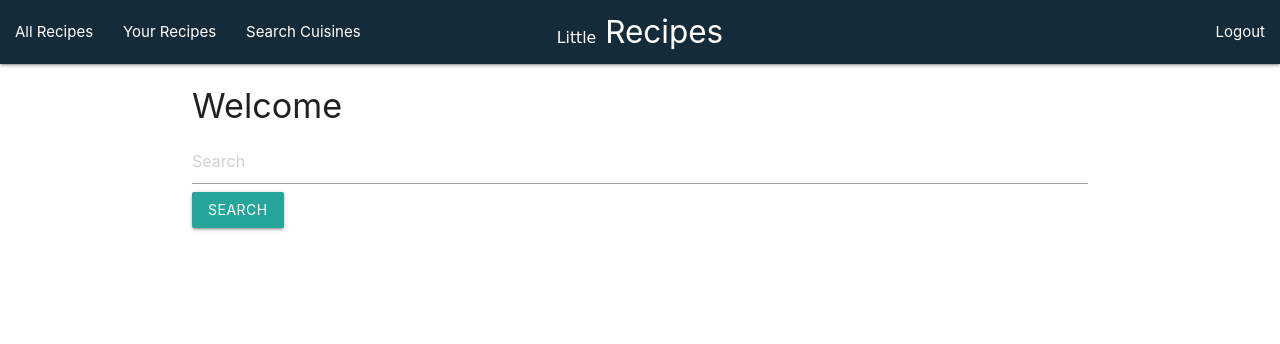
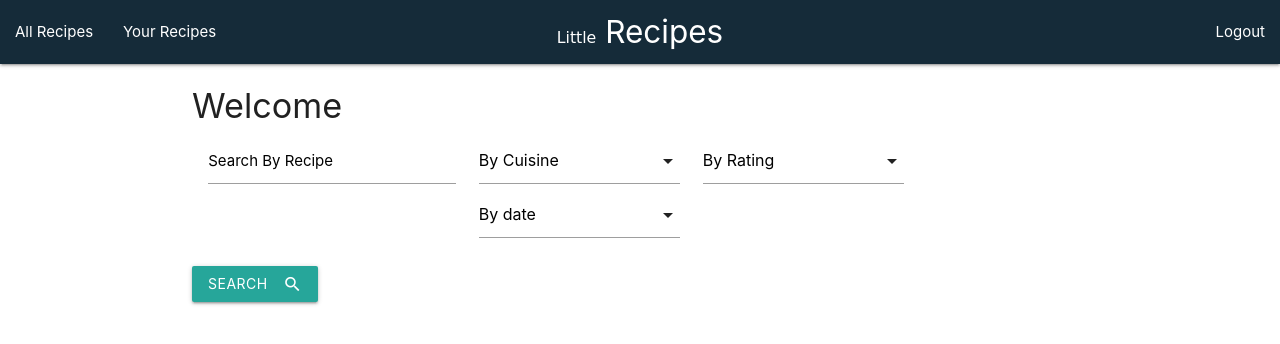
Before and after one commit to Code-Institute-Submissions/RECIPE_WEBPAGE, a Flask app: page /main/ in a window 1280 px wide. Shown: the top 344 px of the page. Run offline with Flask 2, Linux system fonts and the light colour scheme; data that the repository does not hold is empty; some libraries are stand-ins or nearby versions.

Commit message:
start work on searchbar, sorted out ingredients insert and delelet function.

```diff
--- a/app.py
+++ b/app.py
@@ -3,7 +3,6 @@ from flask import Flask, render_template, redirect, request, url_for, flash, ses
 import pymysql
 from werkzeug.utils import secure_filename
 from sql_connection import connection_import
-from math import ceil
 
 """upload path to store photos submitted from recipes"""
 
@@ -48,7 +47,12 @@ def register():
             else:
                 if request.form["password"] == request.form["re-enter"]:
                     cursor.execute("INSERT INTO USERS(name, password) VALUES(%s, %s)", (request.form["name"], request.form["password"]))
+                    connection.commit()
 
+                    cursor.execute("SELECT user_id FROM USERS WHERE name = %s", (request.form["name"]))
+                    id = cursor.fetchone()
+
+                    cursor.execute("INSERT INTO USERS_RECIPES(users_id) VALUES(%s)", (id["user_id"]))
                     connection.commit()
 
                     return redirect(url_for("login"))
@@ -94,13 +98,20 @@ def main():
 
     with connection.cursor(pymysql.cursors.DictCursor) as cursor:
 
-        cursor.execute("SELECT * FROM RECIPES")
-
+        recipes = cursor.execute("SELECT * FROM RECIPES")
         all_recipes = cursor.fetchall()
 
-    return render_template("main.html", all_recipes=all_recipes)
+        cursor.execute("SELECT DISTINCT cuisine FROM RECIPES")
+        cuisines = cursor.fetchall()
 
 
+
+    return render_template("main.html", all_recipes=all_recipes, cuisines=cuisines)
+
+@app.route("/next/<string:all_recipes>")
+def next(all_recipes):
+    next(all_recipes)
+    return redirect(url_for("main"))
 # <--------------------- CRUD for recipes ----------------------->
 
 
@@ -200,7 +211,6 @@ def add_recipe():
             for i in x:
                 cursor.execute("INSERT INTO INGREDIENTS(ingredient, recipe_id) VALUES(%s, %s)", (i, recipe_id["recipe_id"]))
 
-
                 connection.commit()
 
             connection.commit()
@@ -225,10 +235,11 @@ def edit_recipe(id):
 
         cursor.execute("SELECT * FROM RECIPES WHERE recipe_id = %s", id)
         recipe = cursor.fetchone()
-        print(recipe["recipe_id"])
 
         cursor.execute("SELECT * FROM INGREDIENTS WHERE recipe_id = %s", id)
         ingredients = cursor.fetchall()
+
+
 
         method = recipe["method"].split("-")
 
@@ -242,14 +253,15 @@ def edit_recipe(id):
             prep = request.form["prep_time"]
             method = request.form["methods"]
             image = request.form["image"]
-            ingredient = request.form["ingredients"]
-
+            ingredient = request.form["ingredients"].split(",")
 
 
             cursor.execute('UPDATE RECIPES SET recipe_name=%s, cuisine=%s, serves=%s, temp=%s, time=%s, prep=%s, method=%s, image=%s WHERE recipe_id=%s',(recipe_name, cuisine, serves, temp, time, prep, method, image, id))
 
-            # for i in ingredient:
-            #     cursor.execute("UPDATE INGREDIENTS SET ingredient=i['ingredient'] WHERE recipe_id=recipes_id")
+            cursor.execute("DELETE FROM INGREDIENTS WHERE recipe_id = %s", (id))
+
+            for i in ingredient:
+                cursor.execute("INSERT INTO INGREDIENTS(ingredient, recipe_id) VALUES(%s, %s)", (i, id))
 
             connection.commit()
 
@@ -259,20 +271,17 @@ def edit_recipe(id):
     return render_template("edit_recipe.html", recipe_details=recipe, ingredients=ingredients, method=method)
 
 
-
-
 @app.route("/delete_recipe/<int:id>/")
 def delete_recipe(id):
-
     with connection.cursor(pymysql.cursors.DictCursor) as cursor:
-
-        cursor.execute("DELETE FROM RECIPES WHERE user_id = %s", id)
+        cursor.execute("DELETE FROM RECIPES WHERE recipe_id = %s", id)
+        print(id)
         connection.commit()
 
     return redirect(url_for("your_recipes"))
 
 
-# <------------------ RATING RECIPES AND QUICK ADD --------------------->
+# <------------------ RATING RECIPES / QUICK ADD / FILTER --------------------->
 
 @app.route("/rate_recipe/<int:id>")
 def rate_recipe(id):
@@ -310,7 +319,6 @@ def quick_add(id):
         ingredients = cursor.fetchall()
 
         quick_add[0]['user_id'] = newID["user_id"]
-
         users_id = quick_add[0]["user_id"]
         recipe_name = quick_add[0]["recipe_name"]
         cuisine = quick_add[0]["cuisine"]
@@ -323,10 +331,20 @@ def quick_add(id):
 
         cursor.execute("INSERT INTO RECIPES(user_id, name, recipe_name, cuisine, serves, temp, time, prep, method, image) VALUES(%s, %s, %s, %s, %s, %s, %s, %s, %s, %s)", (users_id, username, recipe_name, cuisine, serves, temp, cook_time, prep, method, Image))
 
-        connection.commit()
+        # for i in ingredients:
+        #     cursor.execute("INSERT INTO INGREDIENTS(ingredient, recipe_id) VALUES(%s, %s)", (i, i["recipe_id"]))
+
+
+        # connection.commit()
 
     return redirect(url_for("your_recipes"))
 
+
+# @app.route("/filter_recipes")
+# def filter_recipes():
+#     if request.method == "POST":
+#         return redirect(url_for("filter_recipes"))
+#     return render_template("filter_recipes.html")
 
 # <------------------ CUISINE SECTION ----------------------->
 
--- a/static/css/style.css
+++ b/static/css/style.css
@@ -26,7 +26,7 @@
     margin: 20px 0;
 }
 
-/* First page  */
+/* Login and register page  */
 
 #main-login-page {
     background-image: url("https://images.pexels.com/photos/357743/pexels-photo-357743.jpeg?auto=compress&cs=tinysrgb&dpr=2&h=750&w=1260");
@@ -59,22 +59,9 @@
 
 /* main page */
 
-.search-bar {
-    padding: 10px 15px;
-    color: black;
-}
-
 .label-icon {
     color: black;
 }
-
-/*.recipe-display {*/
-/*    height: auto;*/
-/*    max-width: 250px !important;*/
-/*    margin: 5px 10px;*/
-/*    box-sizing: border-box;*/
-
-/*}*/
 
 .recipe_image_card {
     max-height: 150px;
@@ -136,6 +123,16 @@
 .recipe-input {
     border-bottom: none !important;
 }
+.filtered {
+    margin-top: 10px;
+}
+.search_text{
+    margin:0;
+}
+.input-field.col label {
+     font-weight: 400;
+     color:black;
+}
 
 /* cuisines */
 
--- a/static/js/js.js
+++ b/static/js/js.js
@@ -2,6 +2,7 @@ $(document).ready(function() {
     $('.modal').modal();
     $('.sidenav').sidenav();
     $('.slider').slider();
+    $('select').formSelect();
 
     $('.recipe-form').on('submit', function(e) {
         let values = [];
@@ -22,25 +23,31 @@ $(document).ready(function() {
 
 // <---------- Insert line for recipe form entries -------->
 
-function addIngredient(event) {
+function addIngredient(e) {
 
-    let list = document.getElementById("list");
-    let btn = document.getElementById("ingredients-btn");
-    let newElement = document.createElement("input");
+    let list = document.getElementById("list"),
+        btn = document.getElementById("ingredients-btn"),
+        newElement = document.createElement("input");
+
     newElement.setAttribute("type", "text");
     newElement.setAttribute("name", "ingredient");
-
     list.insertBefore(newElement, btn);
 
 }
 
 function addMethod(e) {
 
-    let list = document.getElementById("method_list");
-    let btn = document.getElementById("method-btn");
-    let newElement = document.createElement("input");
+    let list = document.getElementById("method_list"),
+         btn = document.getElementById("method-btn"),
+        newElement = document.createElement("input");
+
     newElement.setAttribute("type", "text");
     newElement.setAttribute("name", "method");
 
     list.insertBefore(newElement, btn);
 }
+
+function filter(e) {
+    var elems = document.querySelectorAll('select');
+    console.log(elems.Values)
+};
--- a/templates/base.html
+++ b/templates/base.html
@@ -17,7 +17,6 @@
                 <ul id="nav-left" class="left hide-on-med-and-down">
                     <li><a href="{{ url_for('main') }}">All Recipes</a></li>
                     <li><a href="{{ url_for('your_recipes') }}">Your Recipes</a></li>
-                    <li><a href="{{ url_for('cuisine') }}">Search Cuisines</a></li>
                 </ul>
                 <ul id="nav-right" class="right hide-on-med-and-down">
                     <li><a href="{{ url_for('logout') }}">Logout</a></li>
@@ -27,7 +26,6 @@
         <ul class="sidenav" id="mobile-nav">
             <li><a href="{{ url_for('main') }}">All Recipes</a></li>
             <li><a href="{{ url_for('your_recipes') }}">Your Recipes</a></li>
-            <li><a href="{{ url_for('cuisine') }}">Search Cuisines</a></li>
             <li><a href="{{ url_for('logout') }}">Logout</a></li>
         </ul>
     </header>
@@ -40,7 +38,7 @@
 
     <script src="https://code.jquery.com/jquery-3.3.1.slim.min.js" integrity="sha384-q8i/X+965DzO0rT7abK41JStQIAqVgRVzpbzo5smXKp4YfRvH+8abtTE1Pi6jizo" crossorigin="anonymous"></script>
     <script src="https://cdnjs.cloudflare.com/ajax/libs/jquery/3.2.1/jquery.min.js"></script>
-    <script src="https://cdnjs.cloudflare.com/ajax/libs/materialize/1.0.0-beta/js/materialize.min.js"></script>
+    <script src="https://cdnjs.cloudflare.com/ajax/libs/materialize/1.0.0-rc.2/js/materialize.min.js"></script>
     <script type="text/javascript" src="/static/js/js.js"></script>
 
 
--- a/templates/main.html
+++ b/templates/main.html
@@ -1,12 +1,49 @@
 {% extends "base.html" %} {% block content %}
 
 <h4> Welcome {{ session.name }}</h4>
-<div>
-    <form class="form-inline">
-        <input class="form-control mr-sm-2" type="search" placeholder="Search" aria-label="Search">
-        <button class="btn btn-outline-success my-2 my-sm-0" type="submit">Search</button>
-    </form>
+
+
+
+<div class="row">
+    <div class="input-field search_text inline col 3">
+        <input id="email_inline" type="email" class="validate">
+        <label for="email_inline">Search By Recipe</label>
     </div>
+    <div class="col l3 s3">
+        <select>
+            <option value="" disabled selected>By Cuisine</option>
+            {% for cuisine in cuisines %}
+            <option value="1">{{ cuisine.cuisine }}</option>
+            {% endfor %}
+        </select>
+        <label>Materialize Select</label>
+    </div>
+    <div class="col l3 s3">
+        <select>
+            <option value="" disabled selected>By Rating</option>
+            <option value="1">Ascending</option>
+            <option value="2">Decending</option>
+        </select>
+        <label>Materialize Select</label>
+    </div>
+    <div class="col l3 s3">
+        <select>
+            <option value="" disabled selected>By date</option>
+            <option value="1">ascending</option>
+            <option value="2">decending</option>
+        </select>
+        <label>Materialize Select</label>
+    </div>
+</div>
+<div class="row">
+    <button class="btn waves-effect waves-light" type="submit" name="action">
+    Search
+    <i class="material-icons right">search</i>
+    </button>
+</div>
+
+
+
     <div class="row recipe_wrapper">
         {% for recipe in all_recipes %}
         <div class="card col xl4 l6 s6 recipe-display hoverable">
@@ -26,6 +63,7 @@
             </div>
             <p>Published by {{ recipe.name }}</p>
         </div>
+
         <!-- Modal Structure -->
         <div id="modal2" class="modal">
             <div class="modal-content">
@@ -42,4 +80,14 @@
         </div>
         {% endfor %}
     </div>
+
+    <!--<ul class="pagination">-->
+    <!--        <li class="disabled"><a href="#!"><i class="material-icons">chevron_left</i></a></li>-->
+    <!--        <li class="active"><a href="#!">1</a></li>-->
+    <!--        <li class="waves-effect"><a href="/next/{{all_recipes}}">2</a></li>-->
+    <!--        <li class="waves-effect"><a href="#!">3</a></li>-->
+    <!--        <li class="waves-effect"><a href="#!">4</a></li>-->
+    <!--        <li class="waves-effect"><a href="#!">5</a></li>-->
+    <!--        <li class="waves-effect"><a href="#!"><i class="material-icons">chevron_right</i></a></li>-->
+    <!--    </ul>-->
     {% endblock %}
--- a/templates/your_recipes.html
+++ b/templates/your_recipes.html
@@ -32,7 +32,7 @@
                 <h4>Are you sure you want to delete {{i.recipe_name }}</h4>
             </div>
             <div class="modal-footer">
-                <a href="/delete_recipe/{{ i.user_id }}" class="modal-close waves-effect waves-green btn-flat">Delete</a>
+                <a href="/delete_recipe/{{ i.recipe_id }}" class="modal-close waves-effect waves-green btn-flat">Delete</a>
             </div>
         </div>
         {% endfor %}
```
Also changed, not shown: templates/edit_recipe.html (+17 -7 lines), templates/filter_recipes.html (added, +54 -0 lines). Lines whose indentation alone changed are shown as unchanged.
